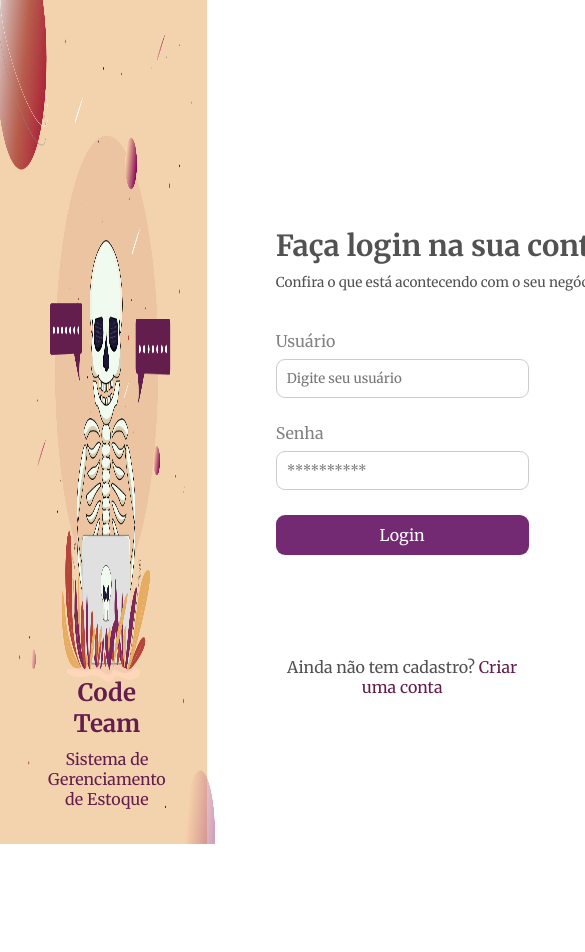
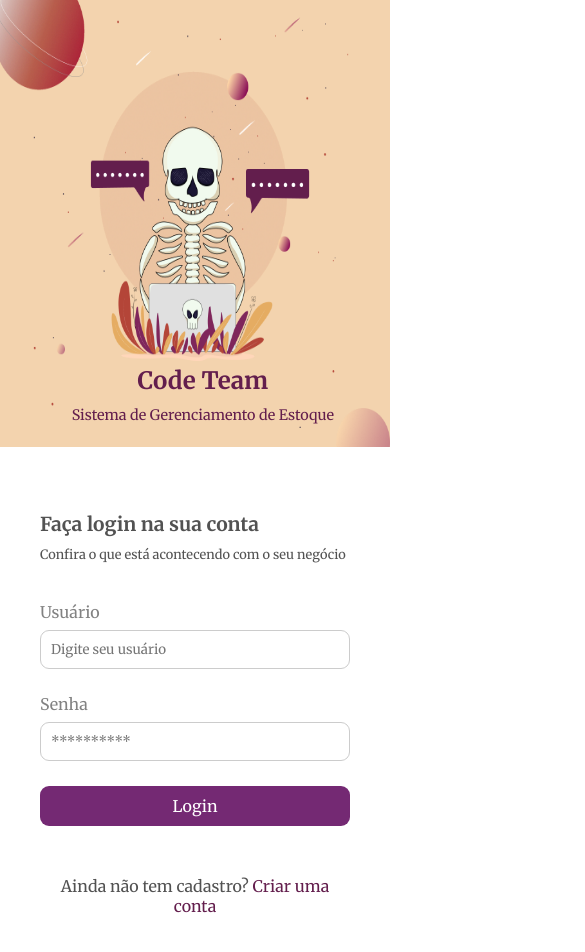
Before and after one commit to Code-Team-Jovem-Programador/front-end, a React (Create React App) app: page / in a window 390 px wide. Shown: the top 952 px of the page, 585 px wide, since content can reach past the window. Before the commit the page ends 844 px from the top, so only its background shows below. Built offline with nearby package versions, Linux system fonts and the light colour scheme; a web font is replaced by a local one.

Commit message:
Tela menor

```diff
--- a/src/components/Login.css
+++ b/src/components/Login.css
@@ -75,7 +75,7 @@
 .login-form h3 {
   margin-bottom: 10px;
   color: var(--primary-dark);
-  font-size: 29px;
+  font-size:  1.81rem;
   text-wrap: nowrap;
 }
 
@@ -160,3 +160,49 @@
     transform: rotate(360deg);
   }
 }
+@media (max-width: 500px) {
+  .login-container {
+    flex-direction: column;
+  }
+  .login-left {
+    width: 100%;
+    position: relative;
+  }
+
+  .login-image {
+    width: 100%;
+  }
+
+  .slogan h2{
+    font-size: 1.5em;
+    z-index: 10; /* Mantém o texto sobre a imagem */
+  }
+
+  .slogan p {
+    font-size: 0.9em;
+    z-index: 10; /* Mantém o texto sobre a imagem */
+    text-wrap: nowrap;
+  }
+
+  .login-right {
+    width: 100%;
+    margin-top: 25px;
+  }
+
+  .login-form {
+    width: 100%;
+    padding: 40px;
+  }
+
+.login-form h3 {
+    font-size: 1.2em; /* Ajusta o tamanho para telas pequenas */
+  }
+
+  .login-subtitle {
+    font-size: 0.8em;
+  }
+
+  .login-footer{
+    margin-top: 50px;
+  }
+}
```
